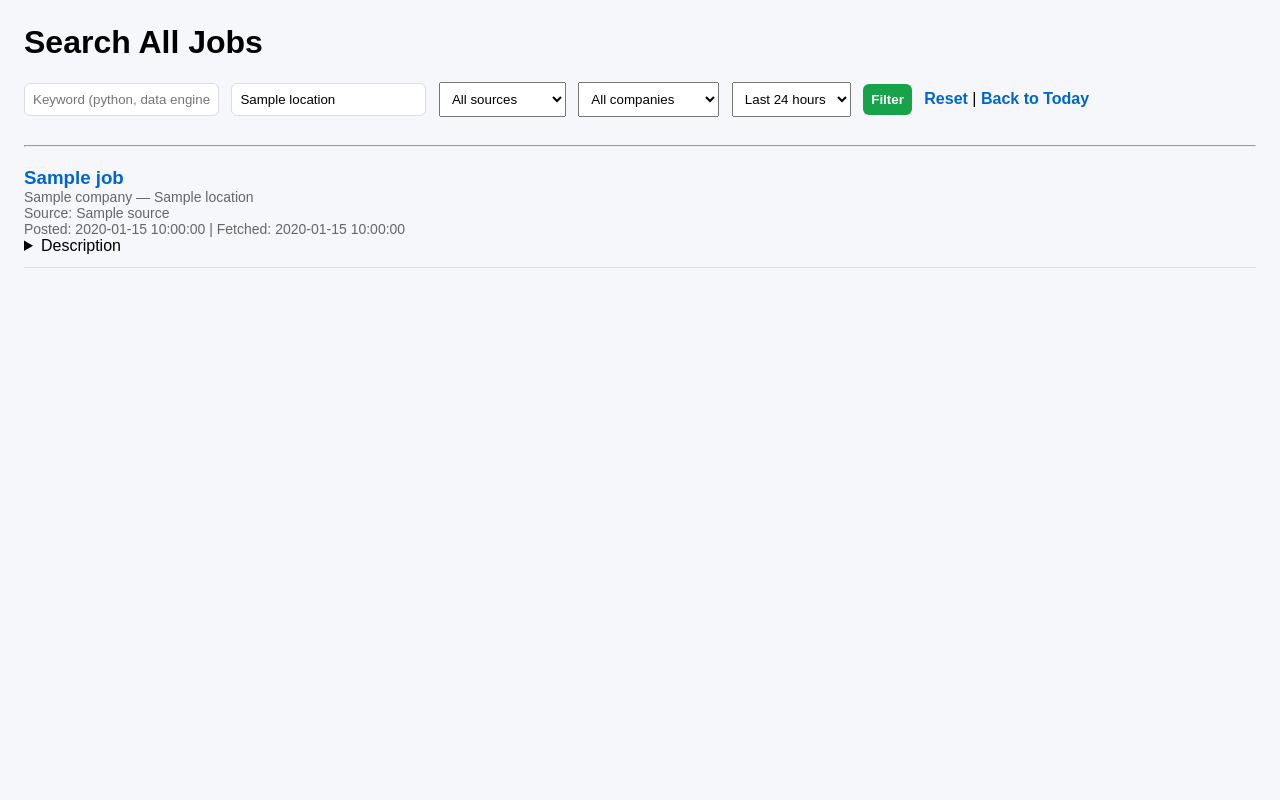
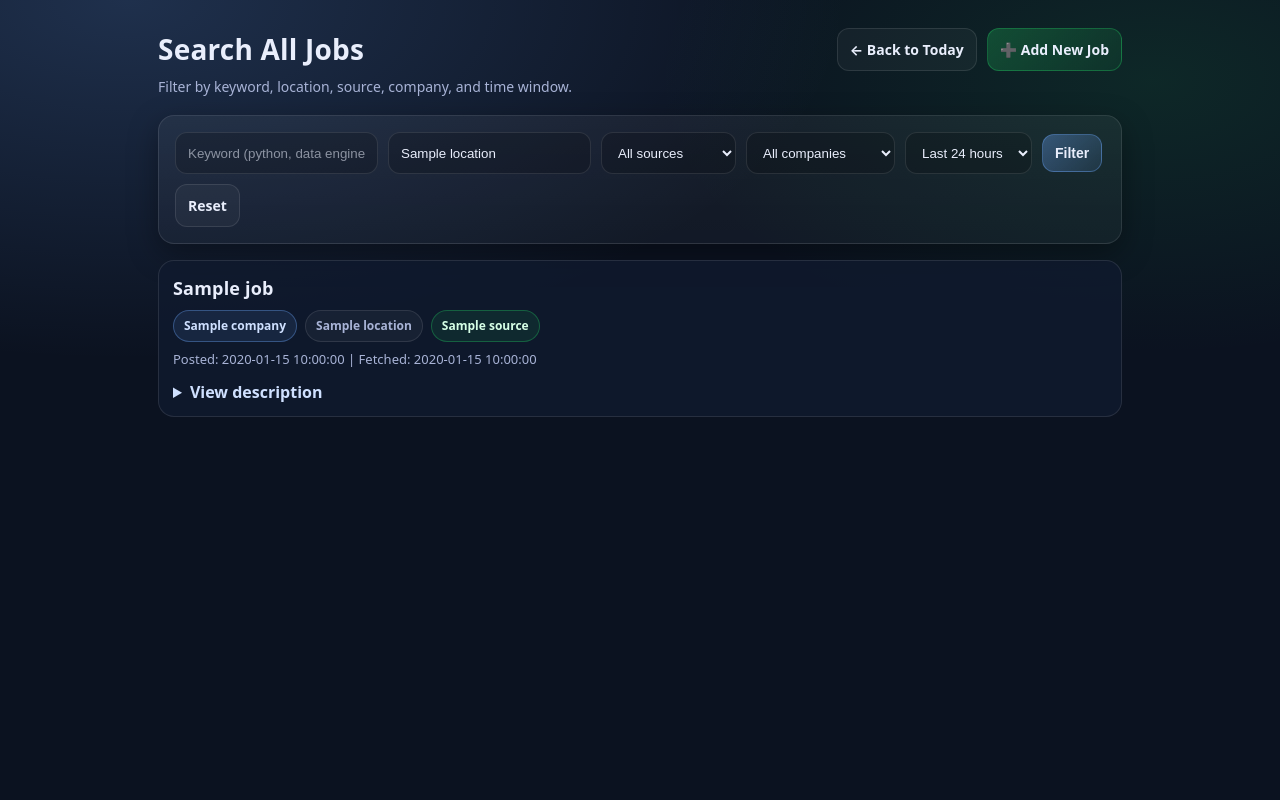
Before and after one commit to madhurisai/flask-job-portal, a Flask app: template templates/search.html in a window 1280 px wide. Run offline with Flask 3, Linux system fonts and the light colour scheme; the template is opened without the code that fills it: most values are stand-ins (such as "Sample title", 1, 10 or a date in 2020); some libraries are stand-ins or nearby versions.

Commit message:
Add modern dark UI styling

```diff
--- a/static/style.css
+++ b/static/style.css
@@ -1,91 +1,231 @@
-body {
-  font-family: Arial, sans-serif;
-  background: #f6f7fb;
-  margin: 0;
-  padding: 0;
+:root{
+  --bg:#0b1220;
+  --card:#101a2f;
+  --text:#e9eefc;
+  --muted:#a8b3d6;
+  --border:rgba(255,255,255,.10);
+  --accent:#6ea8fe;
+  --accent2:#22c55e;
+  --shadow: 0 10px 30px rgba(0,0,0,.35);
+  --radius: 16px;
 }
 
-.container {
-  max-width: 800px;
-  margin: 40px auto;
-  background: white;
-  padding: 24px;
-  border-radius: 10px;
-  box-shadow: 0 2px 10px rgba(0,0,0,0.08);
+*{ box-sizing:border-box; }
+html,body{ height:100%; }
+
+body{
+  margin:0;
+  font-family: ui-sans-serif, system-ui, -apple-system, Segoe UI, Roboto, Arial;
+  background:
+    radial-gradient(1200px 600px at 10% 0%, rgba(110,168,254,.20), transparent 60%),
+    radial-gradient(900px 500px at 90% 10%, rgba(34,197,94,.12), transparent 55%),
+    var(--bg);
+  color:var(--text);
+  line-height:1.5;
 }
 
-h1 {
-  margin-top: 0;
+.container{
+  max-width: 1000px;
+  margin: 0 auto;
+  padding: 28px 18px 48px;
 }
 
-.button {
-  display: inline-block;
-  margin: 12px 0 20px;
-  padding: 10px 14px;
-  text-decoration: none;
-  border-radius: 6px;
-  background: #2563eb;
-  color: white;
+.header{
+  display:flex;
+  align-items:flex-start;
+  justify-content:space-between;
+  gap:14px;
+  margin-bottom: 18px;
 }
 
-.flash {
-  background: #e8f5e9;
-  border: 1px solid #c8e6c9;
-  padding: 10px 14px;
-  border-radius: 6px;
-  margin-bottom: 16px;
+.header h1{
+  margin:0;
+  font-size: 28px;
+  letter-spacing:.2px;
 }
 
-.cards {
-  display: grid;
-  gap: 12px;
+.subtext{
+  margin:6px 0 0;
+  color:var(--muted);
+  font-size: 14px;
 }
 
-.card {
-  border: 1px solid #eee;
-  padding: 14px;
-  border-radius: 10px;
-  background: #fff;
+.nav{
+  display:flex;
+  gap:10px;
+  flex-wrap:wrap;
 }
 
-.card h2 {
-  margin: 0 0 6px;
-  font-size: 18px;
+.btn{
+  display:inline-flex;
+  align-items:center;
+  justify-content:center;
+  gap:8px;
+  padding:10px 12px;
+  border-radius: 12px;
+  border:1px solid var(--border);
+  background: rgba(255,255,255,.04);
+  color:var(--text);
+  text-decoration:none;
+  font-weight: 700;
+  font-size: 14px;
+  transition: transform .08s ease, background .2s ease, border-color .2s ease;
 }
 
-.form {
-  display: grid;
-  gap: 10px;
+.btn:hover{
+  background: rgba(255,255,255,.07);
+  border-color: rgba(255,255,255,.18);
+  transform: translateY(-1px);
+}
+
+.btn.primary{
+  background: linear-gradient(135deg, rgba(110,168,254,.35), rgba(110,168,254,.10));
+  border-color: rgba(110,168,254,.35);
+}
+
+.btn.green{
+  background: linear-gradient(135deg, rgba(34,197,94,.28), rgba(34,197,94,.08));
+  border-color: rgba(34,197,94,.35);
+}
+
+.card{
+  background: linear-gradient(180deg, rgba(255,255,255,.05), rgba(255,255,255,.03));
+  border: 1px solid var(--border);
+  box-shadow: var(--shadow);
+  border-radius: var(--radius);
+  padding: 16px;
+}
+
+.filters{
+  display:flex;
+  flex-wrap:wrap;
+  gap:10px;
+  align-items:center;
+}
+
+.input, .select{
+  padding: 10px 12px;
+  border-radius: 12px;
+  border: 1px solid var(--border);
+  background: rgba(0,0,0,.18);
+  color: var(--text);
+  outline: none;
+  min-height: 42px;
+}
+
+.input::placeholder{ color: rgba(233,238,252,.55); }
+.select{ cursor:pointer; }
+
+.jobs{
+  margin-top: 16px;
+  display:flex;
+  flex-direction:column;
+  gap:12px;
+}
+
+.job{
+  border-radius: var(--radius);
+  border: 1px solid var(--border);
+  background: rgba(16,26,47,.78);
+  padding: 14px 14px 12px;
+  transition: transform .08s ease, border-color .2s ease, background .2s ease;
+}
+
+.job:hover{
+  transform: translateY(-1px);
+  border-color: rgba(255,255,255,.18);
+  background: rgba(16,26,47,.90);
+}
+
+.job-title{
+  margin:0;
+  font-size: 18px;
+  font-weight: 900;
+  letter-spacing:.2px;
+}
+
+.job-title a{
+  color: var(--text);
+  text-decoration:none;
+}
+
+.job-title a:hover{
+  color: var(--accent);
+  text-decoration: underline;
+}
+
+.badges{
+  margin-top: 8px;
+  display:flex;
+  gap:8px;
+  flex-wrap:wrap;
+}
+
+.badge{
+  display:inline-flex;
+  align-items:center;
+  gap:6px;
+  padding: 6px 10px;
+  border-radius: 999px;
+  border:1px solid var(--border);
+  background: rgba(255,255,255,.04);
+  color: var(--muted);
+  font-size: 12px;
+  font-weight: 750;
+}
+
+.badge.accent{
+  border-color: rgba(110,168,254,.35);
+  color: #cfe0ff;
+  background: rgba(110,168,254,.10);
+}
+
+.badge.green{
+  border-color: rgba(34,197,94,.35);
+  color: #d6ffe6;
+  background: rgba(34,197,94,.10);
+}
+
+.meta{
+  margin-top: 8px;
+  color: var(--muted);
+  font-size: 13px;
+}
+
+details{ margin-top: 10px; }
+
+summary{
+  cursor:pointer;
+  color: #cfe0ff;
+  font-weight: 800;
+}
+
+details > div{
+  margin-top: 10px;
+  color: var(--text);
+  opacity: .95;
+  padding: 12px;
+  border-radius: 12px;
+  border: 1px solid var(--border);
+  background: rgba(0,0,0,.18);
+  overflow-wrap:anywhere;
+}
+
+hr{
+  border:none;
+  border-top: 1px solid rgba(255,255,255,.10);
   margin: 16px 0;
 }
 
-input {
-  padding: 10px;
-  border-radius: 6px;
-  border: 1px solid #ddd;
+.empty{
+  margin-top: 14px;
+  color: var(--muted);
+  padding: 14px;
+  border-radius: 12px;
+  border: 1px dashed rgba(255,255,255,.18);
 }
 
-button {
-  padding: 10px 14px;
-  border: none;
-  border-radius: 6px;
-  cursor: pointer;
-  background: #16a34a;
-  color: white;
-  font-weight: bold;
+@media (max-width: 640px){
+  .header{ flex-direction:column; }
+  .job-title{ font-size: 16px; }
 }
-
-button.danger {
-  background: #dc2626;
-}
-
-.link {
-  display: inline-block;
-  margin-top: 10px;
-  text-decoration: none;
-  color: #2563eb;
-}
-
-.muted {
-  color: #666;
-}
--- a/templates/search.html
+++ b/templates/search.html
@@ -3,70 +3,42 @@
 <head>
   <title>Search Jobs</title>
   <link rel="stylesheet" href="{{ url_for('static', filename='style.css') }}">
-  <style>
-    body {
-      font-family: Arial, sans-serif;
-      margin: 24px;
-    }
-    form {
-      margin-bottom: 20px;
-    }
-    input, select, button {
-      padding: 8px;
-      margin-right: 8px;
-      margin-bottom: 8px;
-    }
-    .job {
-      padding: 12px 0;
-      border-bottom: 1px solid #ddd;
-    }
-    .meta {
-      color: #666;
-      font-size: 14px;
-    }
-    a {
-      color: #0066cc;
-      text-decoration: none;
-      font-weight: bold;
-    }
-  </style>
 </head>
 <body>
+  <div class="container">
 
+    <div class="header">
+      <div>
         <h1>Search All Jobs</h1>
+        <p class="subtext">Filter by keyword, location, source, company, and time window.</p>
+      </div>
 
-  <form method="GET" action="/search">
-    <input
-      name="q"
-      placeholder="Keyword (python, data engineer...)"
-      value="{{ q or '' }}"
-    >
+      <div class="nav">
+        <a class="btn" href="/">← Back to Today</a>
+        <a class="btn green" href="/add">➕ Add New Job</a>
+      </div>
+    </div>
 
-    <input
-      name="location"
-      placeholder="Location (optional)"
-      value="{{ location or '' }}"
-    >
+    <div class="card">
+      <form class="filters" method="GET" action="/search">
+        <input class="input" name="q" placeholder="Keyword (python, data engineer...)" value="{{ q or '' }}">
+        <input class="input" name="location" placeholder="Location (optional)" value="{{ location or '' }}">
 
-    <select name="source">
+        <select class="select" name="source">
           <option value="">All sources</option>
           {% for s in sources %}
-        <option value="{{ s }}" {% if source == s %}selected{% endif %}>
-          {{ s }}
-        </option>
+            <option value="{{ s }}" {% if source == s %}selected{% endif %}>{{ s }}</option>
           {% endfor %}
         </select>
 
-    <select name="company">
+        <select class="select" name="company">
           <option value="">All companies</option>
           {% for c in companies %}
-        <option value="{{ c }}" {% if company == c %}selected{% endif %}>
-          {{ c }}
-        </option>
+            <option value="{{ c }}" {% if company == c %}selected{% endif %}>{{ c }}</option>
           {% endfor %}
         </select>
 
-    <select name="days">
+        <select class="select" name="days">
           <option value="1" {% if days == 1 %}selected{% endif %}>Last 24 hours</option>
           <option value="3" {% if days == 3 %}selected{% endif %}>Last 3 days</option>
           <option value="7" {% if days == 7 %}selected{% endif %}>Last 7 days</option>
@@ -75,44 +47,49 @@
           <option value="365" {% if days == 365 %}selected{% endif %}>Last 1 year</option>
         </select>
 
-    <button type="submit">Filter</button>
-    <a href="/search">Reset</a> |
-    <a href="/">Back to Today</a>
+        <button class="btn primary" type="submit">Filter</button>
+        <a class="btn" href="/search">Reset</a>
       </form>
+    </div>
 
-  <hr>
-
+    <div class="jobs">
       {% if jobs|length == 0 %}
-    <p>No jobs found.</p>
+        <div class="empty">No jobs found for your filters.</div>
       {% endif %}
 
       {% for job in jobs %}
         <div class="job">
-      <h3 style="margin:0;">
+          <h3 class="job-title">
             {% if job.apply_url %}
-          <a href="{{ job.apply_url }}" target="_blank" rel="noopener noreferrer">
-            {{ job.title }}
-          </a>
+              <a href="{{ job.apply_url }}" target="_blank" rel="noopener noreferrer">{{ job.title }}</a>
             {% else %}
               {{ job.title }}
             {% endif %}
           </h3>
 
+          <div class="badges">
+            <span class="badge accent">{{ job.company }}</span>
+            <span class="badge">{{ job.location }}</span>
+            {% if job.source %}
+              <span class="badge green">{{ job.source }}</span>
+            {% endif %}
+          </div>
+
           <div class="meta">
-        {{ job.company }} — {{ job.location }} <br>
-        Source: {{ job.source }} <br>
             Posted: {{ job.posted_at or "Unknown" }} |
             Fetched: {{ job.fetched_at or job.created_at }}
           </div>
 
           {% if job.description %}
             <details>
-          <summary>Description</summary>
+              <summary>View description</summary>
               <div>{{ job.description | safe }}</div>
             </details>
           {% endif %}
         </div>
       {% endfor %}
+    </div>
 
+  </div>
 </body>
 </html>
```
Also changed, not shown: templates/index.html (+26 -45 lines). Lines whose indentation alone changed are shown as unchanged.
